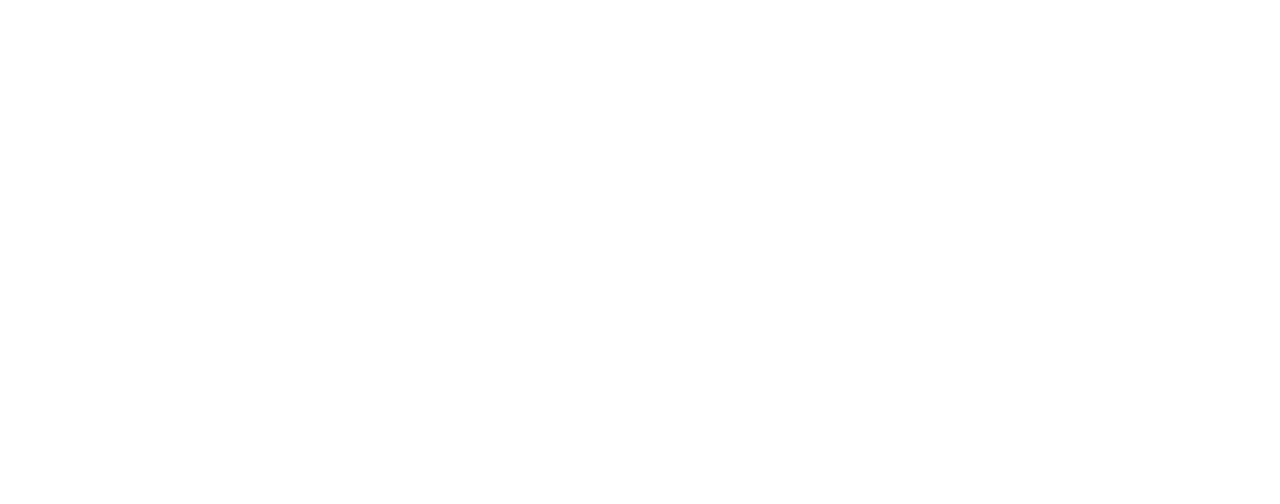
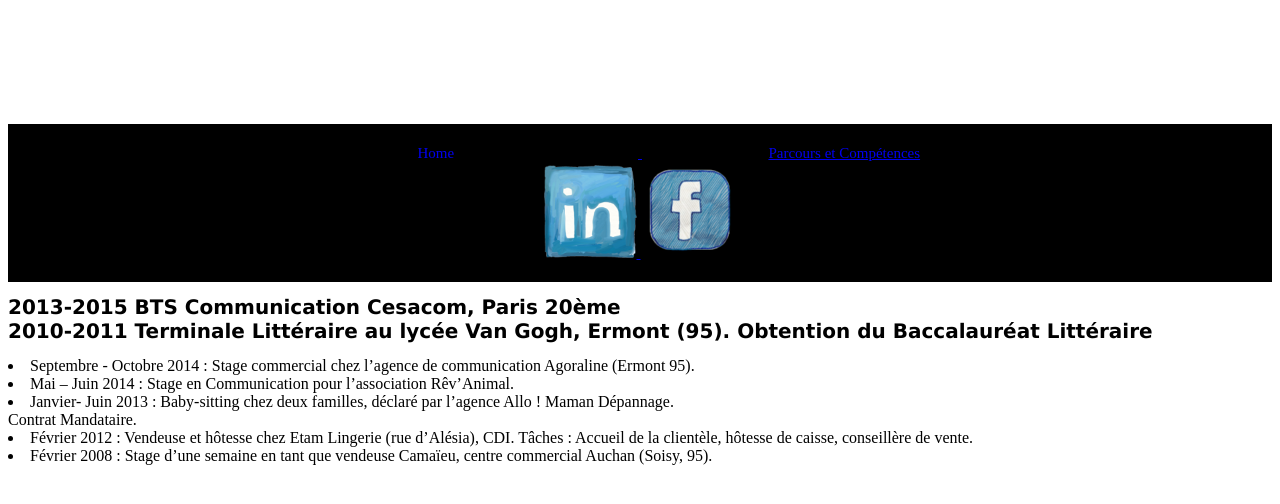
Before and after one commit to louisecarmen/Projet-test-lou, a plain HTML site: page parcours.html in a window 1280 px wide. Drawn offline with Linux system fonts and the light colour scheme.

Commit message:
Rajout d'éléments du 25/11/2014
-page parcours
-liens header
-changements divers

```diff
--- a/index.html
+++ b/index.html
@@ -1,40 +1,37 @@
 <!DOCTYPE html>
 <html lang="fr">
 <head>
+   <link rel="stylesheet" href="style.css">
     <meta charset="UTF-8">
     <li style="text-align:center;color:white">  <title>Louise Carmen Schaefer, CV en ligne.</title> </li>
     <li style="text-align:center;color:white"> <h1>LOUISE CARMEN SCHAEFER</h1> </li>
-
-    <li style="color:pink;font-size:30px" <p> <strong>Actuellement en 2nde année de BTS Communication au Cesacom (paris 20ème), je vous présente mon premier CV en ligne. </strong> </p> </li>
-</head>
-<body background="images/voielactee.jpg">
-    <header>
-        <nav>
-           <ul>
-             <h1> <li style="text-align:center;color:white"> Homepage </li> </h1>
-               <li style="text-align:center"> <img   src="images/moi.jpg"/> </li>
-
-               <li style= "font-size:35px;text-align:center;font-color:pink"> <a href="sanstitre-3.html" target="_blank">Parcours et Compétences</a></li>
+    <header> <a href="parcours.html">  <li style= "font-size:15px;text-align:center;font-color:pink">Parcours et Compétences</li> </a>
 
 
                 </ul>
 
-               <ul>
+
+        </nav>
 
 
-                    <li style= "font-size:35px;text-align:center;font-color:pink"> <a href="">Contact !</a></li>
-
-               </ul>
-        </nav>
-    </header>
-    <main>
-        <h1> </h1>
-    </main>
     <footer>
     <li style="text-align:center"> <a href="fr.linkedin.com/pub/louise-schaefer/79/4a3/345/" target="_blank"> <img src="images/linkedin_128.png" width="93" height="93"/>
         <a href="https://www.facebook.com/lou.schh" target="_blank"> <img src="images/facebookicone.png"
-                                                          </li> </a>
+                                                          </li> </a> </header>
     </footer>
+
+
+</head>
+<body>
+
+        <nav>
+           <ul>
+
+               <li style="text-align:center"> <img   src="images/moi.jpg"/> </li>
+              </ul>
+                  <h2> <li style="color:pink;font-size:20px" <p> <strong>Actuellement en 2nde année de BTS Communication au Cesacom (paris 20ème), je vous présente mon premier CV en ligne. </strong> </p> </li> </h2> </nav>
+
+
     <nav></nav>
 
 
--- a/parcours.html
+++ b/parcours.html
@@ -1,9 +1,60 @@
 <!DOCTYPE html>
 <html lang="fr">
+<link rel="stylesheet" href="style.css">
+<meta charset="UTF-8">
+    <li style="text-align:center;color:white">  <title>Louise Carmen Schaefer, CV en ligne.</title> </li>
+    <li style="text-align:center;color:white"> <h1>LOUISE CARMEN SCHAEFER</h1> </li>
+ <header>
+          <a href="index.html">  <li style= "font-size:15px;text-align:center;font-color:pink">Home</li> </a>
+            <li style= "font-size:15px;text-align:center;font-color:pink"> <a href="sanstitre-3.html" target="_blank">Parcours et Compétences</a></li>
+
+
+                </ul>
+
+
+        </nav>
+
+
+    <footer>
+    <li style="text-align:center"> <a href="fr.linkedin.com/pub/louise-schaefer/79/4a3/345/" target="_blank"> <img src="images/linkedin_128.png" width="93" height="93"/>
+        <a href="https://www.facebook.com/lou.schh" target="_blank"> <img src="images/facebookicone.png"
+                                                          </li> </a> </header>
+    </footer>
+
 
 
 
 
 <main>
-        <h1> </h1>
-    </main>
+        <h1 style="font-family:verdana; font-size:20px"> <ul>
+            <li>
+                2013-2015 BTS Communication Cesacom, Paris 20ème </li>
+
+             <li>2010-2011 Terminale Littéraire au lycée Van Gogh, Ermont (95). Obtention du Baccalauréat Littéraire </h1> </li>
+    <li>Septembre - Octobre 2014 : Stage commercial chez l’agence de communication Agoraline (Ermont 95). </li>
+
+<li> Mai – Juin 2014 : Stage en Communication pour l’association Rêv’Animal.</li>
+
+<li>Janvier- Juin 2013 : Baby-sitting chez deux familles, déclaré par l’agence Allo ! Maman Dépannage. </li>
+
+Contrat Mandataire.
+
+<li>Février 2012 : Vendeuse et hôtesse chez Etam Lingerie (rue d’Alésia), CDI. Tâches : Accueil de la clientèle, hôtesse de caisse, conseillère de vente.</li>
+
+<li>Février 2008 : Stage d’une semaine en tant que vendeuse Camaïeu, centre commercial Auchan (Soisy, 95).</li>
+
+
+
+
+
+
+                     </ul>
+
+
+
+
+
+
+
+
+            </main>
--- a/style.css
+++ b/style.css
@@ -0,0 +1,19 @@
+header {
+        background-color:#000000;
+        margin:0px;
+        padding-bottom:20px;
+        padding-top:20px;
+        text-decoration: none;
+        text-align: center;
+}
+
+header li {
+    display: inline-block;
+    width:32%;
+    text-align: center;
+}
+
+ul {
+    margin: 0px;
+    padding: 0px;
+}
```
